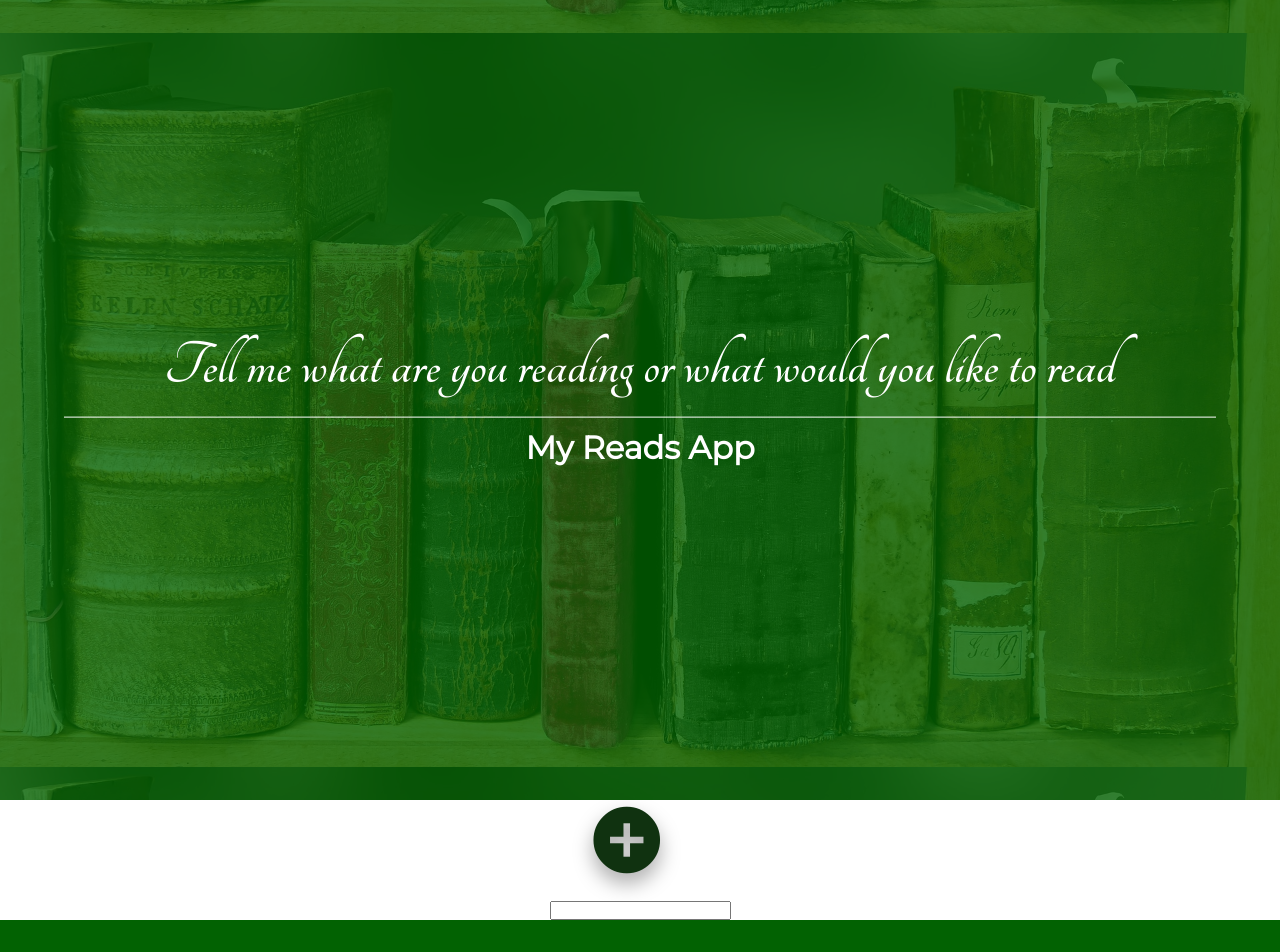
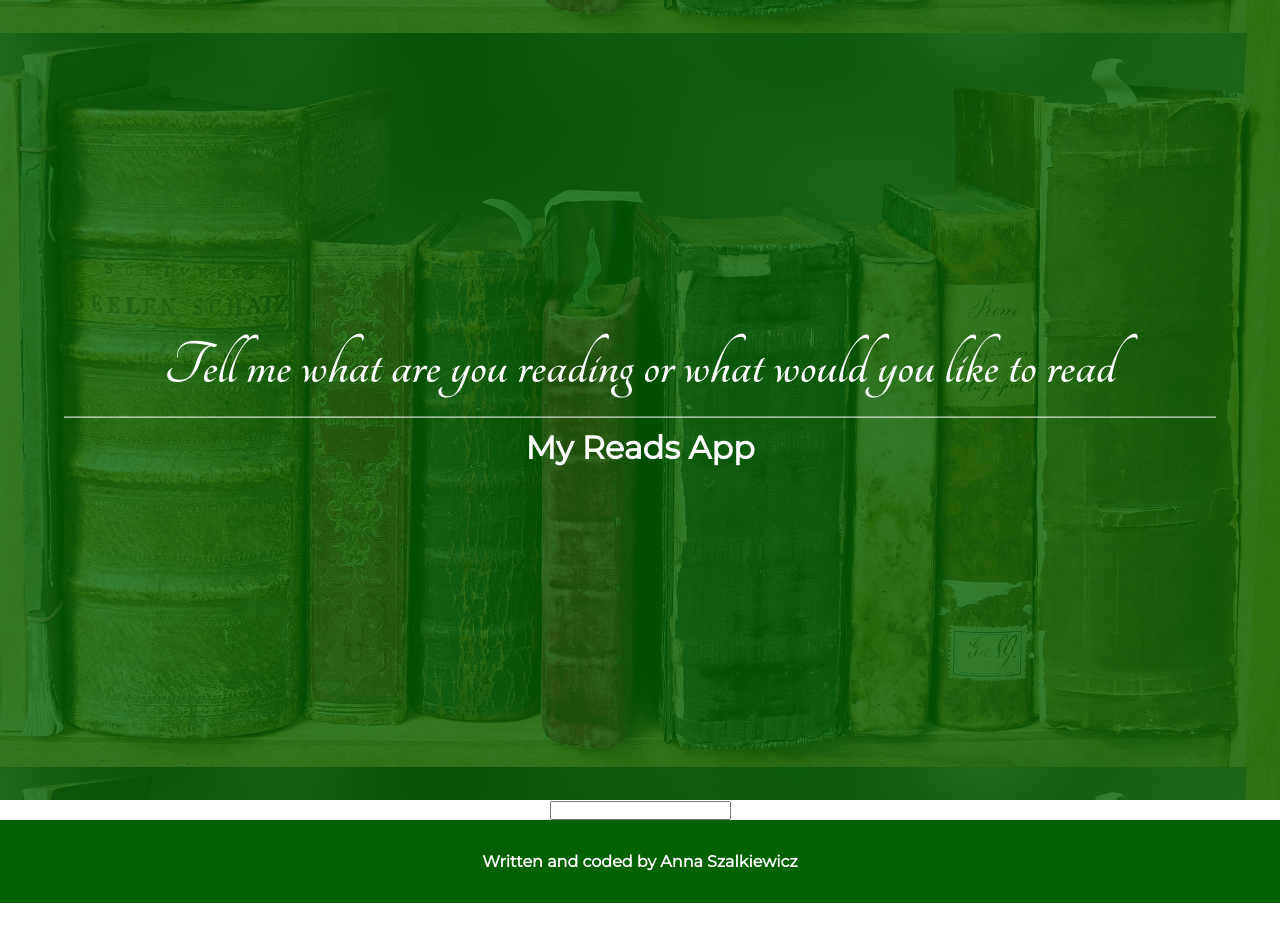
Before and after one commit to annaszalkiewicz/react-my-reads, a React (Create React App) app: page /search in a window 1280 px wide. Shown: the top 952 px of the page. After the commit the page ends 903 px from the top, so only its background shows below. Built offline with nearby package versions, Linux system fonts and the light colour scheme.

Commit message:
Add Route

```diff
--- a/src/App.js
+++ b/src/App.js
@@ -12,8 +12,13 @@ class App extends Component {
 		return (
 			<div className="App">
 				<Header/>
-				<Search/>
-				<main className="container"></main>
+				<Route exact
+					path="/"
+					render={() => (
+						<Search/>
+						// <main className="container"></main>
+					)}
+				/>
 				<Route
 					path="/search"
 					render={() => (
```
